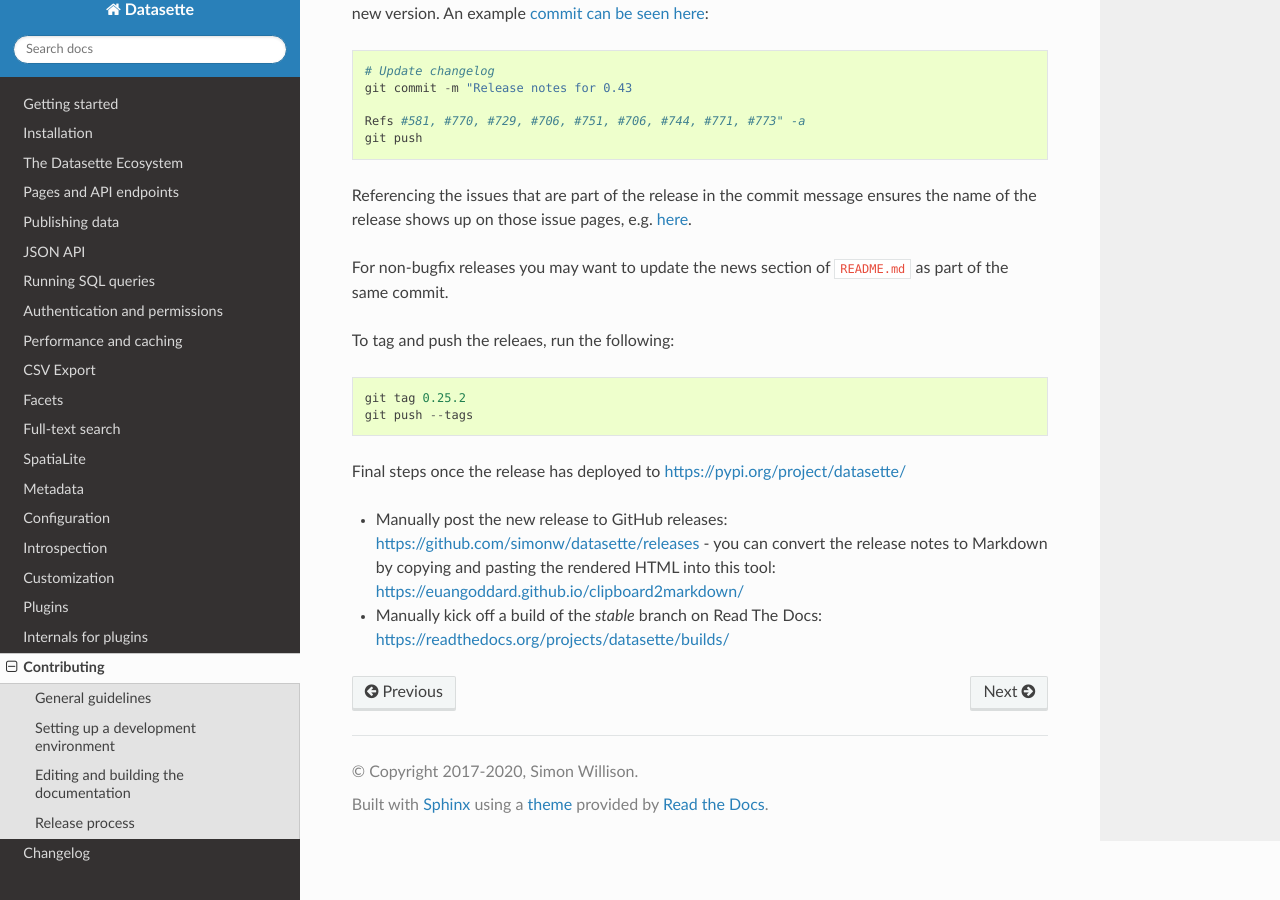
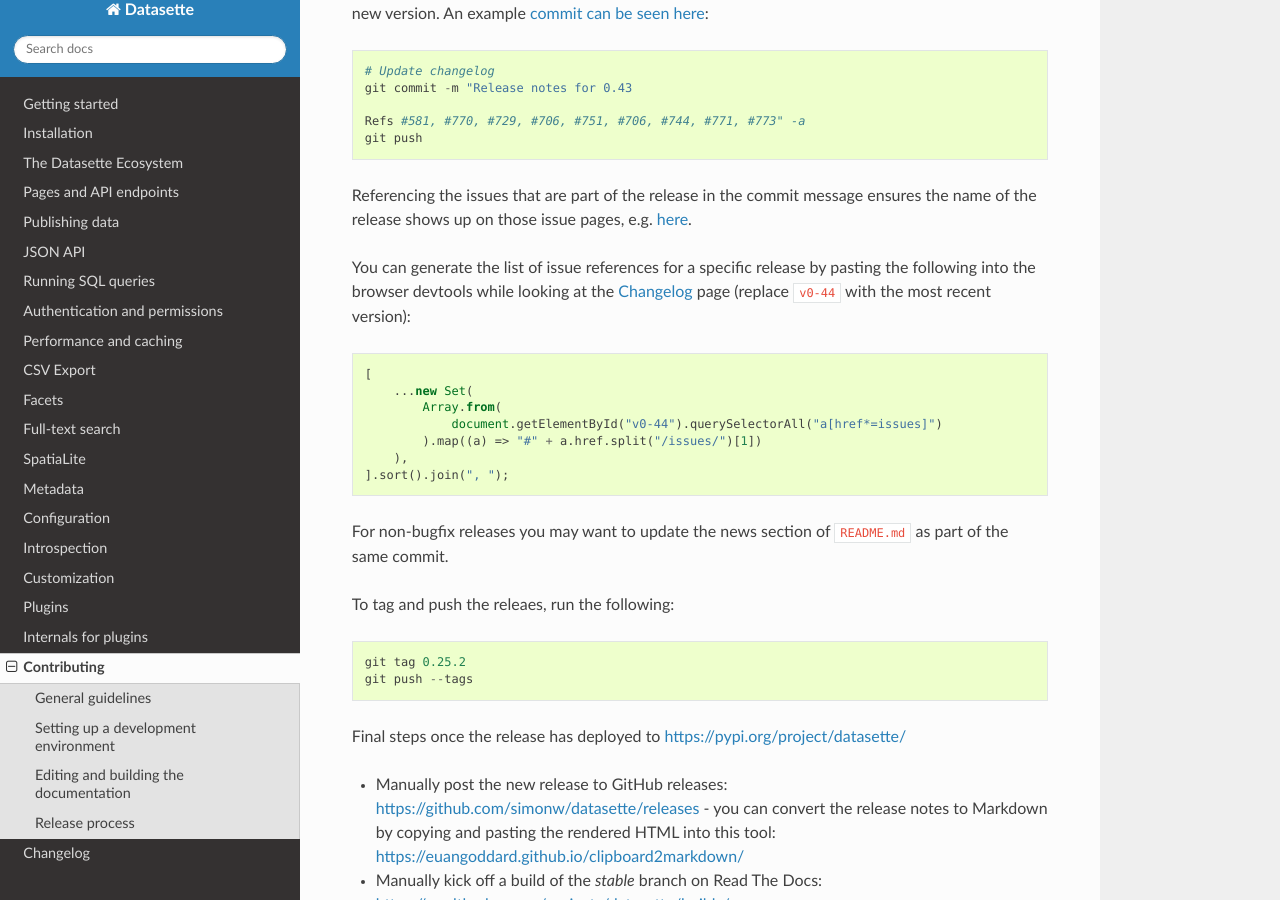
Before and after one commit to simonw/datasette, a Sphinx documentation site: the page built from docs/contributing.rst, in a window 1280 px wide and 900 px high, scrolled down 4161 px. Built offline with Sphinx 7.4.7 and the Read the Docs theme 2.0.0, drawn with Linux system fonts in a browser that asks for light colours.

Commit message:
Crafty JavaScript trick for generating commit references

```diff
--- a/docs/contributing.rst
+++ b/docs/contributing.rst
@@ -156,6 +156,18 @@
 
 Referencing the issues that are part of the release in the commit message ensures the name of the release shows up on those issue pages, e.g. `here <https://github.com/simonw/datasette/issues/581#ref-commit-d56f402>`__.
 
+You can generate the list of issue references for a specific release by pasting the following into the browser devtools while looking at the :ref:`changelog` page (replace ``v0-44`` with the most recent version):
+
+.. code-block:: javascript
+
+    [
+        ...new Set(
+            Array.from(
+                document.getElementById("v0-44").querySelectorAll("a[href*=issues]")
+            ).map((a) => "#" + a.href.split("/issues/")[1])
+        ),
+    ].sort().join(", ");
+
 For non-bugfix releases you may want to update the news section of ``README.md`` as part of the same commit.
 
 To tag and push the releaes, run the following::
```
